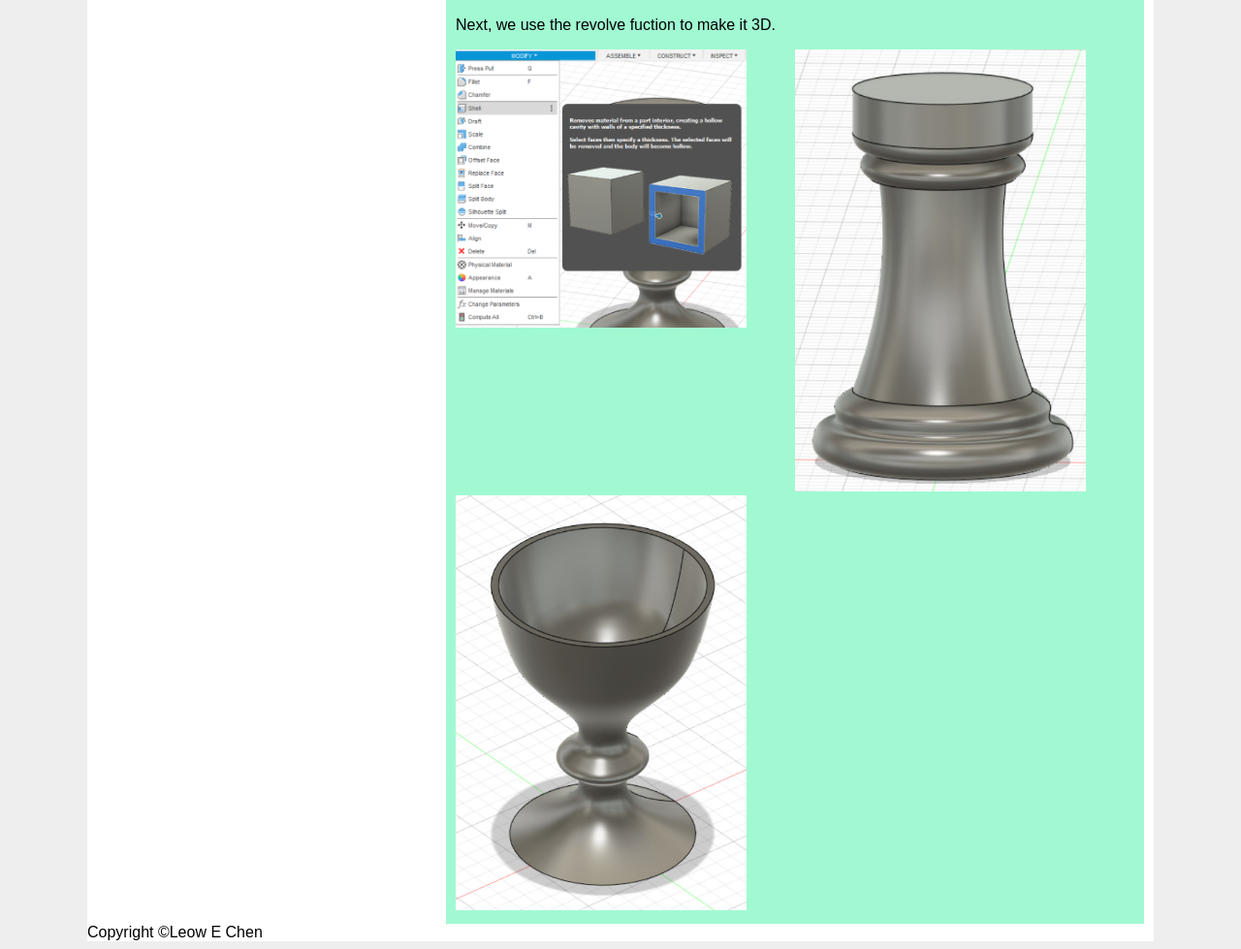
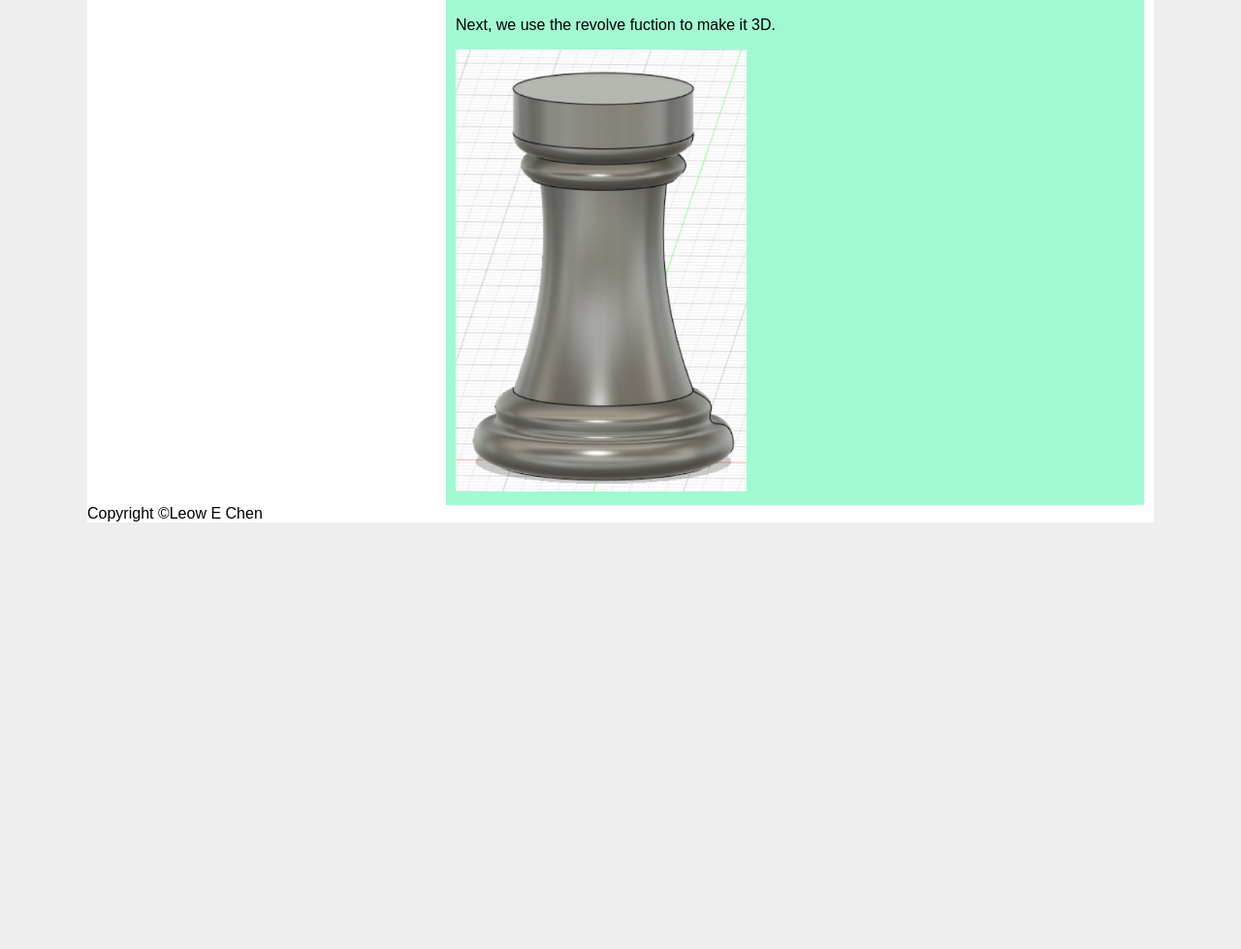
Before and after one commit to echenleow/fablab, a plain HTML site: page cad.html in a window 1280 px wide. Shown: the part 1652-2631 px from the top of the page at 97% size. After the commit the page ends 2199 px from the top, so only its background shows below. Drawn offline with Linux system fonts and the light colour scheme.

Commit message:
Update cad.html

```diff
--- a/cad.html
+++ b/cad.html
@@ -25,8 +25,6 @@
                                                         <img src="images/canvas.jpg" width="300" alt="canvas">
                                                         <p>Next, we use the revolve fuction to make it 3D.</p>
                                                         <img src="images/revolve.jpg" width="300" alt="revolve"?>
-                                                        <div class="picture"><img src="images/shell.jpg" width="300" alt="shell"></div>
-                                                        <img src="images/final.jpg" width="300" alt="final">
                                                     </div>
                                                     <div id="nav border">
                                                         <div id="nav">
```
